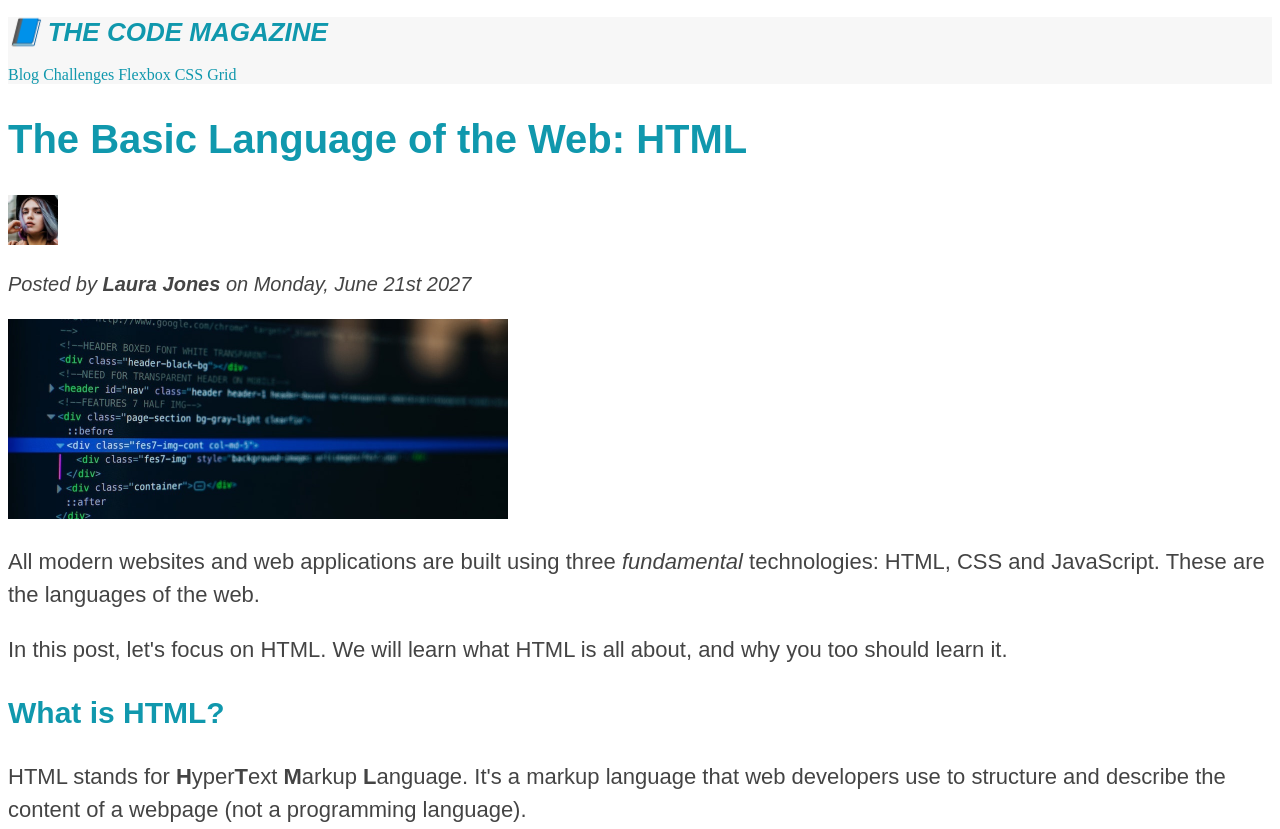
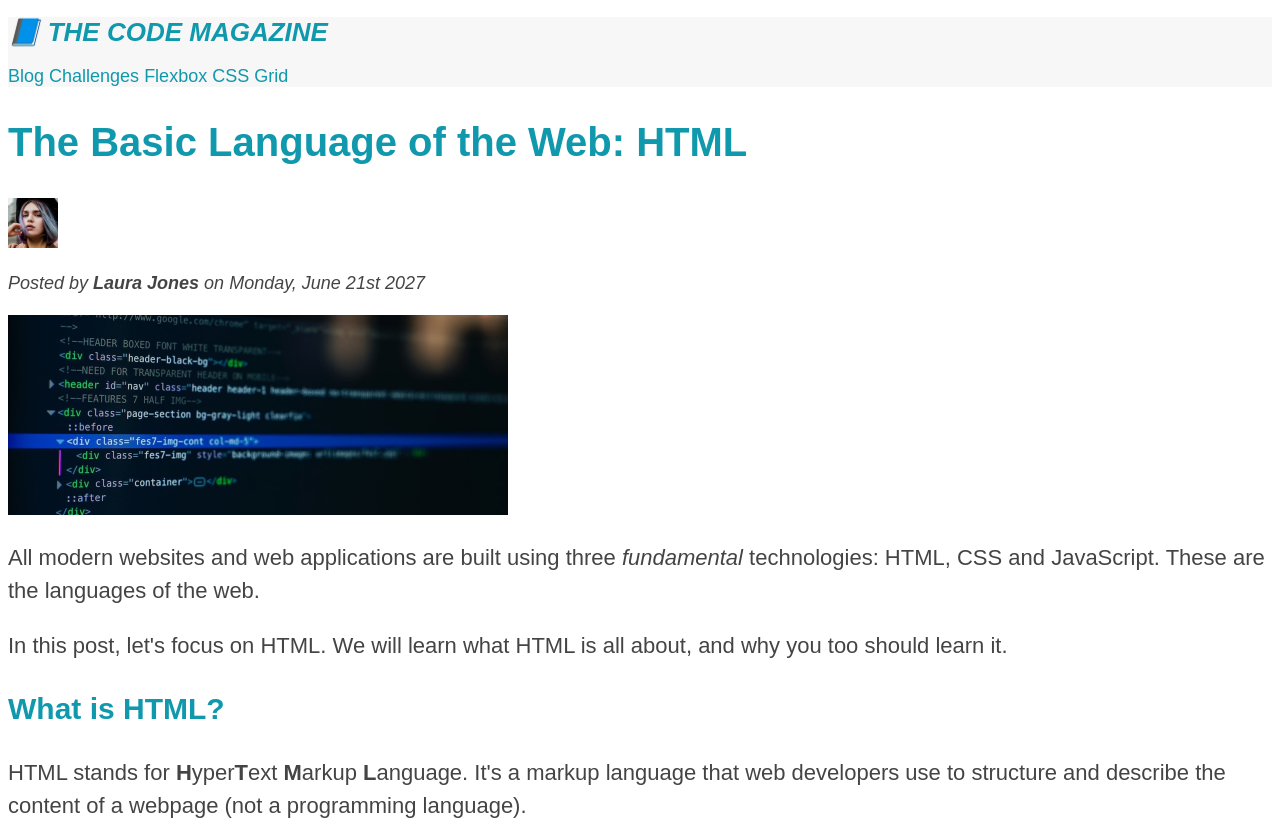
Before and after one commit to codestantine/CSS_Course, a plain HTML site: page Projects/project_01/index.html in a window 1280 px wide. Shown: the top 829 px of the page. Drawn offline with Linux system fonts and the light colour scheme.

Commit message:
Do exercise Inheritance

```diff
--- a/Projects/project_01/style.css
+++ b/Projects/project_01/style.css
@@ -1,15 +1,12 @@
-body {
-  /* background-color: darkturquoise; */
+/* UNIVERSAL SELECTOR ->APPLIES TO
+ ALL ELEMENTS, NO INHERITANCE INVOLVED */
+* {
+  /* border: 1px solid red; */
 }
 
-h1,
-h2,
-h3,
-h4,
-p,
-li {
+body {
+  color: #444;
   font-family: sans-serif;
-  color: #444;
 }
 
 h1, h2, h3 {
@@ -137,17 +134,17 @@ a:active {
   UNIVERSAL (*) -> 0
 */
 
-.author {
+/* .author {
   font-style: italic;
   font-size: 18px;
 }
 
 #author-text {
   font-size: 20px;
-}
+} */
 
 /* RESOLVING CONFLICT */
-#copyright {
+/* #copyright {
   color: red;
 }
 
@@ -161,4 +158,9 @@ a:active {
 
 footer p {
   color: green !important;
+} */
+
+/* INHERITANCE */
+nav {
+  font-size: 18px;
 }
```
